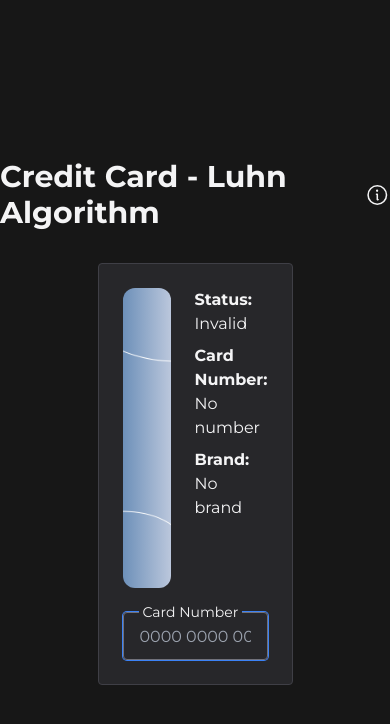
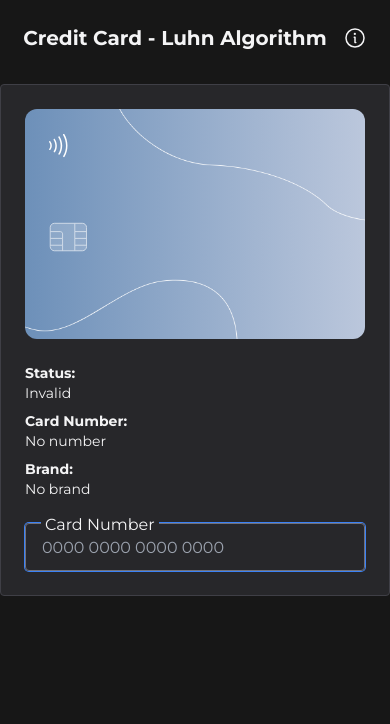
Before and after one commit to emidiomatheus/credit-card-luhn-algorithm, a React (Vite) app: page / in a window 390 px wide. Shown: the top 724 px of the page. Built offline with nearby package versions, Linux system fonts and the light colour scheme.

Commit message:
Responsive design

```diff
--- a/src/App.tsx
+++ b/src/App.tsx
@@ -20,14 +20,14 @@ export function App() {
   }
 
   return (
-    <main className="flex flex-col h-screen items-center justify-center bg-neutral-900">
-      <div className="mb-8 flex items-center">
-        <h1 className="mr-4 text-3xl font-bold text-zinc-100">
+    <main className="flex flex-col h-screen items-center sm:justify-center">
+      <div className="mb-8 flex items-center mt-6 sm:mt-0">
+        <h1 className="mr-4 text-xl sm:text-2xl md:text-3xl font-bold">
           Credit Card - Luhn Algorithm
         </h1>
         <Tooltip>
           <TooltipTrigger asChild>
-            <Info size={32} className="text-zinc-100 hover:opacity-60 transition-opacity" />
+            <Info size={24} className="hover:opacity-60 transition-opacity" />
           </TooltipTrigger>
           <TooltipContent side="right" sideOffset={5}>
             Type a credit card number to verify if is valid using the Luhn Algorithm. <br />
@@ -42,8 +42,8 @@ export function App() {
           </TooltipContent>
         </Tooltip>
       </div>
-      <div className="p-6 rounded flex flex-col h-1/2 w-1/2 items-center bg-zinc-800 border border-zinc-700">
-        <div className="w-full h-full">
+      <div className="p-6 rounded flex flex-col w-full sm:w-3/4 max-w-[750px] items-center bg-zinc-800 border border-zinc-700">
+        <div className="w-full">
           <CreditCard cardNumber={number} />
           <div>
             <p></p>
@@ -52,12 +52,12 @@ export function App() {
         <form className="w-full mt-6 relative">
           <label
             htmlFor="number"
-            className="bg-zinc-800 text-sm text-zinc-100 block absolute -top-2 left-4 px-1 leading-tight"
+            className="bg-zinc-800 text-smblock absolute -top-2 left-4 px-1 leading-tight"
           >
             Card Number
           </label>
           <input
-            className="w-full h-12 rounded px-4 border border-zinc-500 bg-transparent text-zinc-100 outline-none focus:ring-1 focus:ring-blue-500"
+            className="w-full h-12 rounded px-4 border border-zinc-500 bg-transparent outline-none focus:ring-1 focus:ring-blue-500"
             type="text"
             placeholder="0000 0000 0000 0000"
             onChange={(e) => formatInput(e.target.value)}
--- a/src/components/CreditCard.tsx
+++ b/src/components/CreditCard.tsx
@@ -47,8 +47,8 @@ export function CreditCard({ cardNumber }: CreditCardProps) {
   const cardNumberFormatted = cardNumber.replace(/(\d{4})/g, "$1 ");
 
   return (
-    <div className="w-full h-full flex gap-6">
-      <div className={`flex items-end h-full w-full max-w-sm rounded-xl p-6 bg-cover bg-no-repeat bg-bottom
+    <div className="w-full h-full flex flex-col sm:items-center gap-6">
+      <div className={`flex items-end w-full h-full min-h-[230px] max-h-[250px] max-w-sm rounded-xl p-6 bg-cover bg-no-repeat bg-bottom
         ${brand === "VISA" ? 'bg-blue-card' : brand === "MASTERCARD" || brand === "AMEX" ? 'bg-gray-card' : 'bg-invalid-card'}
       `}>
         <div className="flex w-full h-full items-center justify-between">
@@ -75,7 +75,7 @@ export function CreditCard({ cardNumber }: CreditCardProps) {
         </div>
       </div>
 
-      <div className="flex flex-col gap-2 text-zinc-100">
+      <div className="flex flex-col sm:flex-row sm:justify-around sm:w-full gap-2 text-sm sm:text-base sm:text-center">
         <p>
           <span className="font-bold">Status:</span> <br/> { brand !== "" ? "Valid" : "Invalid" }
         </p>
--- a/src/components/Tooltip/TooltipContent.tsx
+++ b/src/components/Tooltip/TooltipContent.tsx
@@ -9,7 +9,7 @@ interface TooltipContent extends TooltipContentProps {
 export function TooltipContent({ children, ...props }: TooltipContent) {
   return (
     <TooltipRadix.Portal>
-      <TooltipRadix.Content {...props} className="bg-zinc-800 text-zinc-100 p-4 rounded border border-zinc-700 text-sm leading-tighter max-w-xs">
+      <TooltipRadix.Content {...props} className="bg-zinc-800 p-4 rounded border border-zinc-700 text-sm leading-tighter max-w-xs">
         {children}
         <TooltipArrow />
       </TooltipRadix.Content>
--- a/src/styles/global.css
+++ b/src/styles/global.css
@@ -1,3 +1,12 @@
 @tailwind base;
 @tailwind components;
 @tailwind utilities;
+
+html {
+  @apply scroll-smooth;
+}
+
+body {
+  @apply bg-neutral-900 text-zinc-100;
+  -webkit-font-smoothing: antialiased;
+}
```
